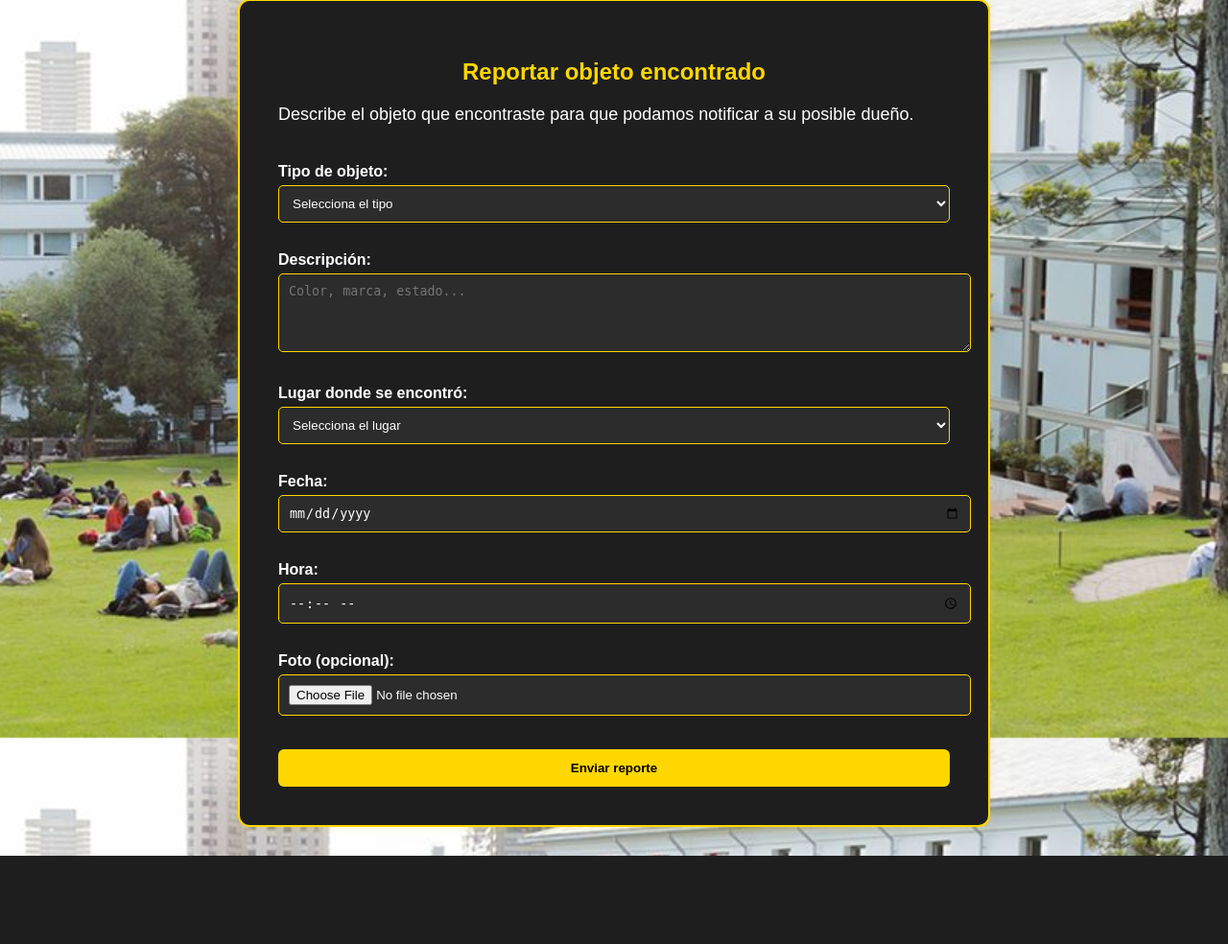
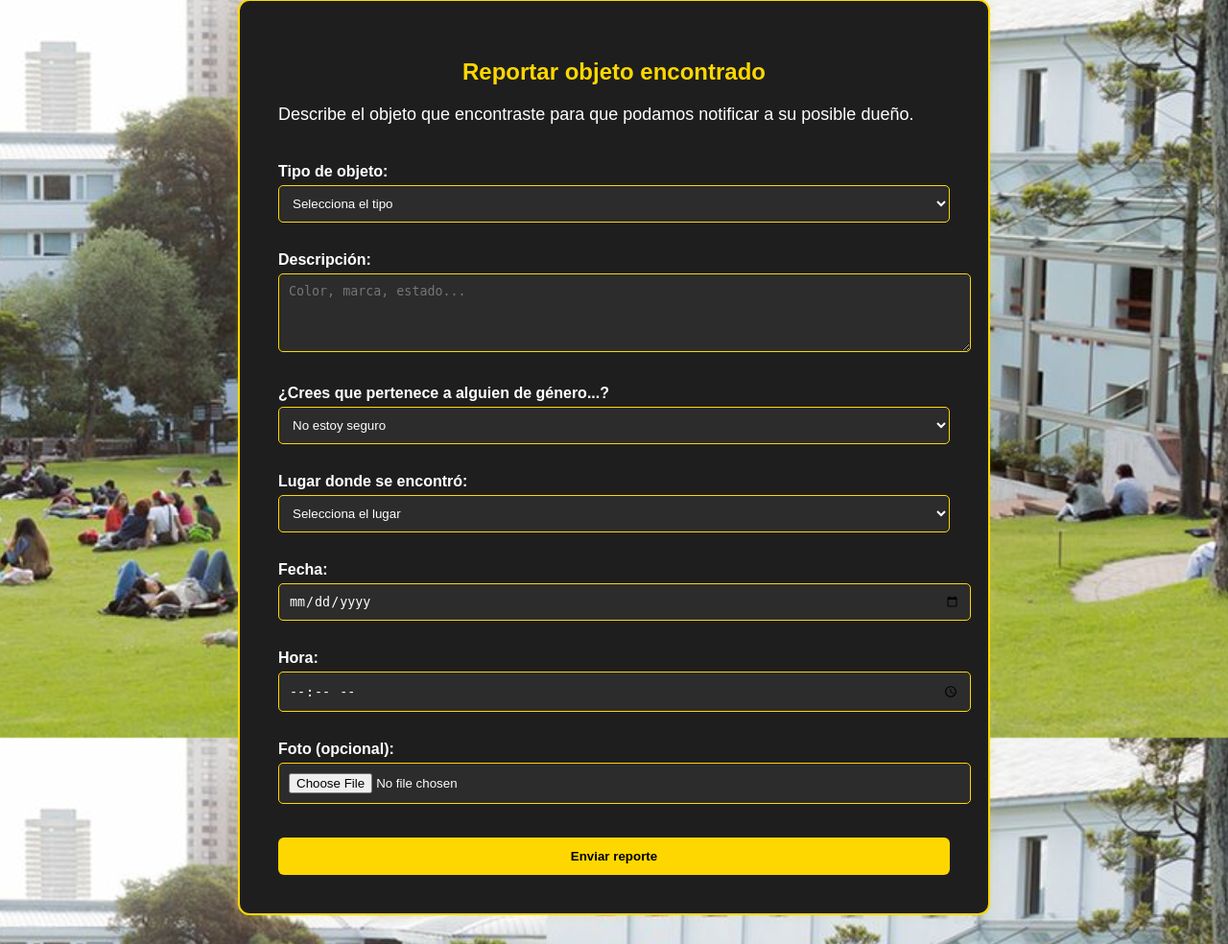
Before and after one commit to recuperAndes/RecuperAndes-app, a Flask app: page /formulario-reportar in a window 1280 px wide. Shown: the part 31-1015 px from the top of the page at 96% size. Before the commit the page ends 923 px from the top, so only its background shows below. Run offline with Flask 2, Linux system fonts and the light colour scheme.

Commit message:
Update reportar_objeto.html

```diff
--- a/templates/reportar_objeto.html
+++ b/templates/reportar_objeto.html
@@ -25,6 +25,14 @@
 
       <label for="descripcion">Descripción:</label>
       <textarea id="descripcion" name="descripcion" rows="4" placeholder="Color, marca, estado..." required></textarea>
+
+      <label for="genero_objeto">¿Crees que pertenece a alguien de género...?</label>
+      <select id="genero_objeto" name="genero_objeto">
+        <option value="" selected>No estoy seguro</option>
+        <option value="Femenino">Femenino</option>
+        <option value="Masculino">Masculino</option>
+        <option value="Otro">Otro</option>
+      </select>
 
       <label for="ubicacion">Lugar donde se encontró:</label>
       <select id="ubicacion" name="ubicacion" required>
```
